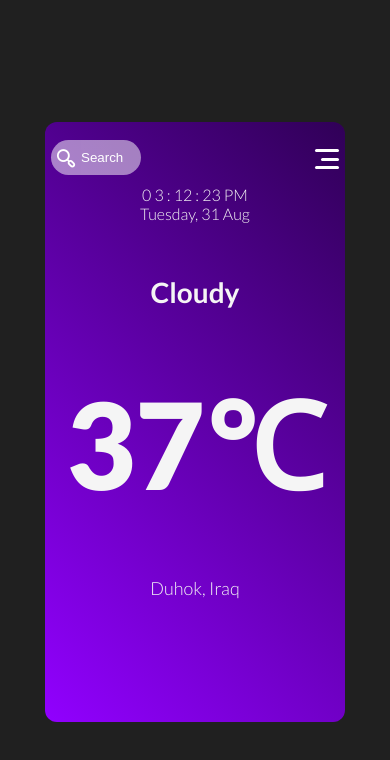
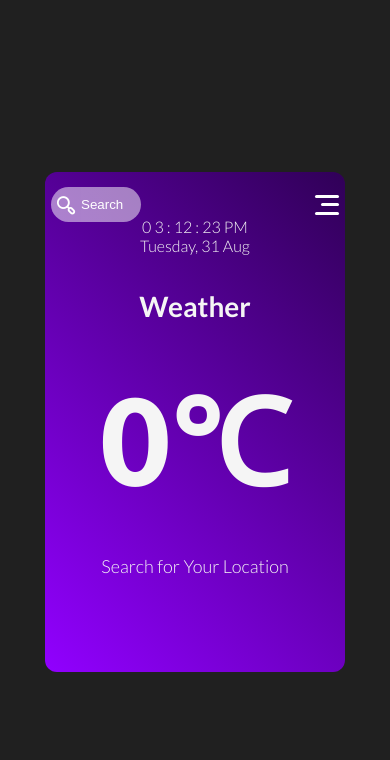
Before and after one commit to iamxadil/weather-app, a plain HTML site: page index.html in a window 390 px wide. Drawn offline with nearby package versions, Linux system fonts and the light colour scheme.

Commit message:
Modified

```diff
--- a/index.html
+++ b/index.html
@@ -26,17 +26,17 @@
           <h1 class="clock"></h1>
           <h1 class="date"></h1>
         </div>
-        <h1 class="status">Cloudy</h1>
-        <h1 class="temp">37<span class="degree">℃</span></h1>
-        <h1 class="location">Duhok, Iraq</h1>
+        <h1 class="status">Weather </h1>
+        <h1 class="temp">0<span class="degree">℃</span></h1>
+        <h1 class="location">Search for Your Location</h1>
       </div>
 
       <!-----Side Bar-->
       <div class="side-bar">
           <ul>
               <li>Humidity&nbsp;&nbsp;&nbsp;&nbsp;&nbsp;<span class="humidity"></span></li>
-              <li>Wind&nbsp;&nbsp;&nbsp;&nbsp;&nbsp;<span class="wind">16</span></li>
-              <li>Weathery&nbsp;&nbsp;&nbsp;&nbsp;&nbsp;<span class="weathery">16</span></li>
+              <li>Wind&nbsp;&nbsp;&nbsp;&nbsp;&nbsp;<span class="wind"></span></li>
+              <li>Weathery&nbsp;&nbsp;&nbsp;&nbsp;&nbsp;<span class="weathery"></span></li>
           </ul>
       </div>
 
--- a/styles/style.scss
+++ b/styles/style.scss
@@ -193,7 +193,7 @@ body {
 @media only screen and (max-width: 660px){
 
   #weather-container {
-    height: 600px;
+    height: 500px;
   }
     input {
         width: 60px !important;
```
Also changed, not shown: styles/style.css.
